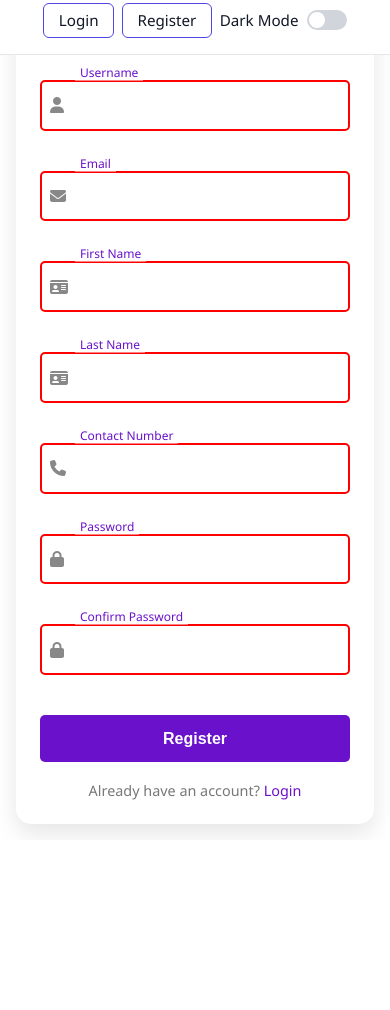
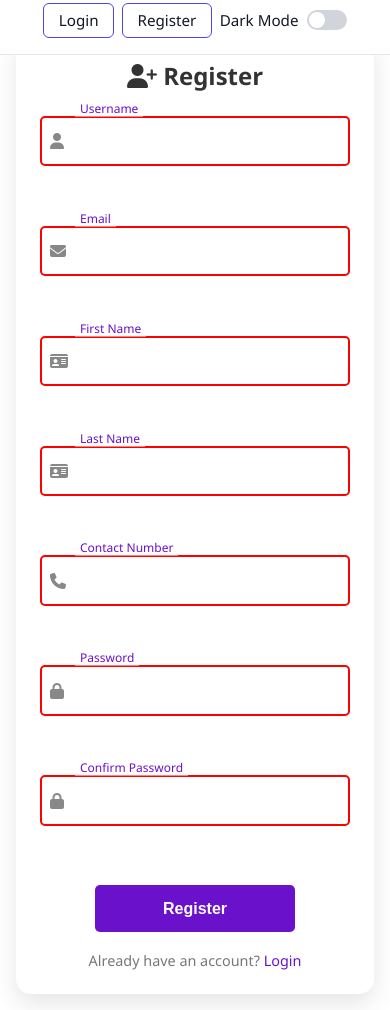
Before and after one commit to bsameer12/Production_Project_Final_Year, a Django app: page /accounts/register/ in a window 390 px wide. Shown: the part 53-1063 px from the top of the page. Before the commit the page ends 887 px from the top, so only its background shows below. Run offline with Django 5.2, Linux system fonts and the light colour scheme.

Commit message:
Enhance: Increased register form width on desktop for better layout
- Updated media queries to set .container max-width to 700px on desktop (≥1024px)
- Maintained responsiveness for mobile and tablet views
- Improved usability and alignment of two-column input rows on larger screens

```diff
--- a/Development And Coding/ASl_UI/static/css/register.css
+++ b/Development And Coding/ASl_UI/static/css/register.css
@@ -207,6 +207,7 @@ button[type="submit"]:hover {
 @media (max-width: 480px) {
   .register-card {
     padding: 1.5rem;
+    margin-top: 10%;
   }
 }
 
@@ -236,3 +237,43 @@ button[type="submit"]:hover {
   95% { opacity: 1; }
   100% { opacity: 0; display: none; }
 }
+
+.form-grid {
+  display: flex;
+  flex-direction: column;
+  gap: 1.2rem;
+}
+
+.form-row {
+  display: flex;
+  flex-direction: column;
+  gap: 1.2rem;
+}
+
+/* Center the button row */
+.form-row.center {
+  justify-content: center;
+  align-items: center;
+}
+
+.form-row.center button {
+  max-width: 200px;
+}
+
+/* Tablet/Desktop: two columns per row */
+@media (min-width: 768px) {
+.container {
+    max-width: 700px; /* or 600px, 800px depending on your preference */
+  }
+  .form-row {
+    flex-direction: row;
+  }
+
+  .form-row .floating-label-group {
+    flex: 1;
+  }
+
+  .form-row.center button {
+    width: 100%;
+  }
+}
--- a/Development And Coding/ASl_UI/templates/register.html
+++ b/Development And Coding/ASl_UI/templates/register.html
@@ -14,6 +14,7 @@
     <form method="post" class="register-card" id="registerForm" novalidate>
   {% csrf_token %}
   <h2><i class="fas fa-user-plus"></i> Register</h2>
+
   {{ form.non_field_errors }}
   {% for message in messages %}
     {% if 'register' in message.tags %}
@@ -21,7 +22,8 @@
     {% endif %}
   {% endfor %}
 
-
+  <div class="form-grid">
+    <div class="form-row">
       <!-- Username -->
       <div class="floating-label-group">
         {{ form.username }}
@@ -37,8 +39,9 @@
         <i class="fas fa-envelope icon"></i>
         <small class="error"></small>
       </div>
+    </div>
 
-
+    <div class="form-row">
       <!-- First Name -->
       <div class="floating-label-group">
         {{ form.first_name }}
@@ -54,8 +57,10 @@
         <i class="fas fa-id-card icon"></i>
         <small class="error"></small>
       </div>
+    </div>
 
-      <!-- Contact Number -->
+    <div class="form-row">
+      <!-- Contact -->
       <div class="floating-label-group">
         {{ form.contact_number }}
         <label for="id_contact_number">Contact Number</label>
@@ -63,25 +68,34 @@
         <small class="error"></small>
       </div>
 
-      <!-- Passwords -->
+      <!-- Password -->
       <div class="floating-label-group">
         {{ form.password1 }}
         <label for="id_password1">Password</label>
         <i class="fas fa-lock icon"></i>
         <small class="error"></small>
       </div>
+    </div>
 
-      <div class="floating-label-group">
+    <div class="form-row">
+      <!-- Confirm Password -->
+      <div class="floating-label-group" style="grid-column: span 2;">
         {{ form.password2 }}
         <label for="id_password2">Confirm Password</label>
         <i class="fas fa-lock icon"></i>
         <small class="error"></small>
       </div>
+    </div>
 
+    <div class="form-row center">
       <button type="submit" id="registerBtn">Register</button>
       <div id="loader" class="loader" style="display: none;"></div>
+    </div>
+  </div>
+
   <p class="redirect-text">Already have an account? <a href="{% url 'login' %}">Login</a></p>
 </form>
+
   </div>
 
   <script src="{% static 'js/register.js' %}"></script>
```
Lines whose indentation alone changed are shown as unchanged.
